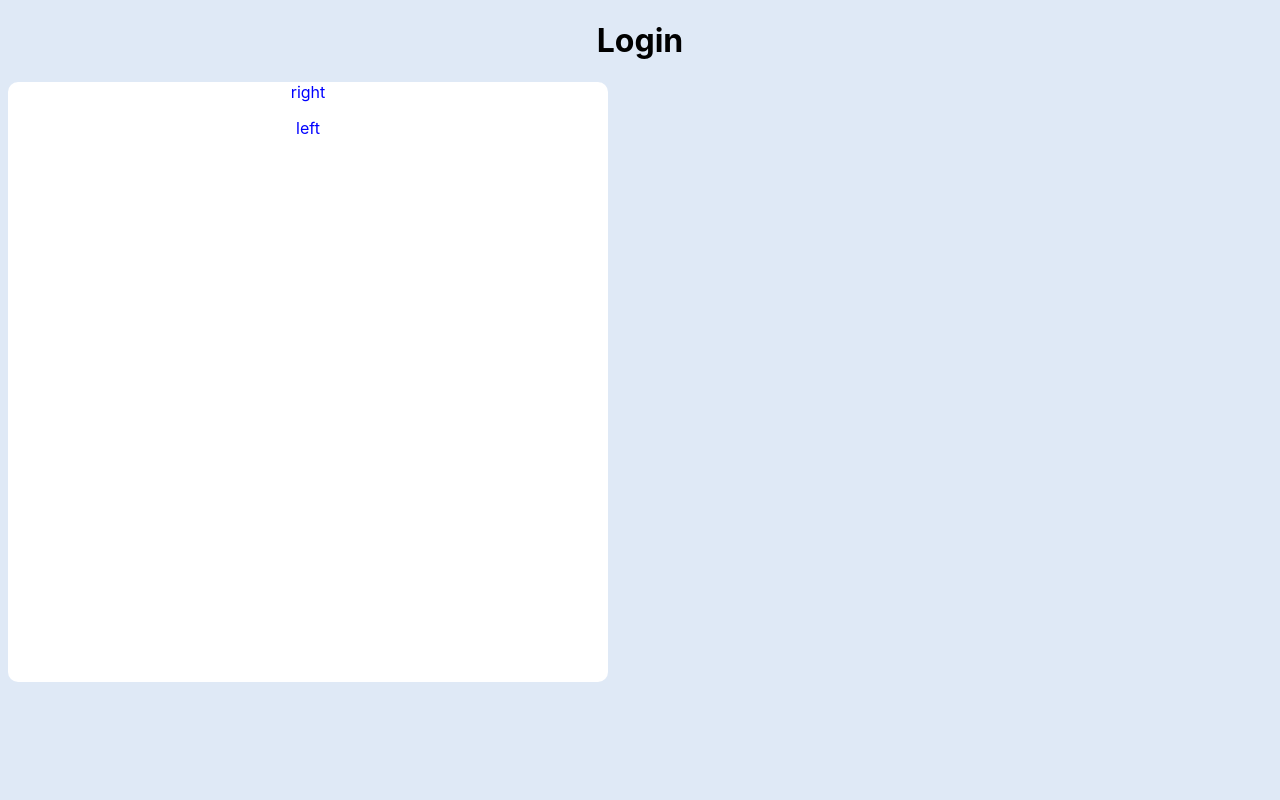
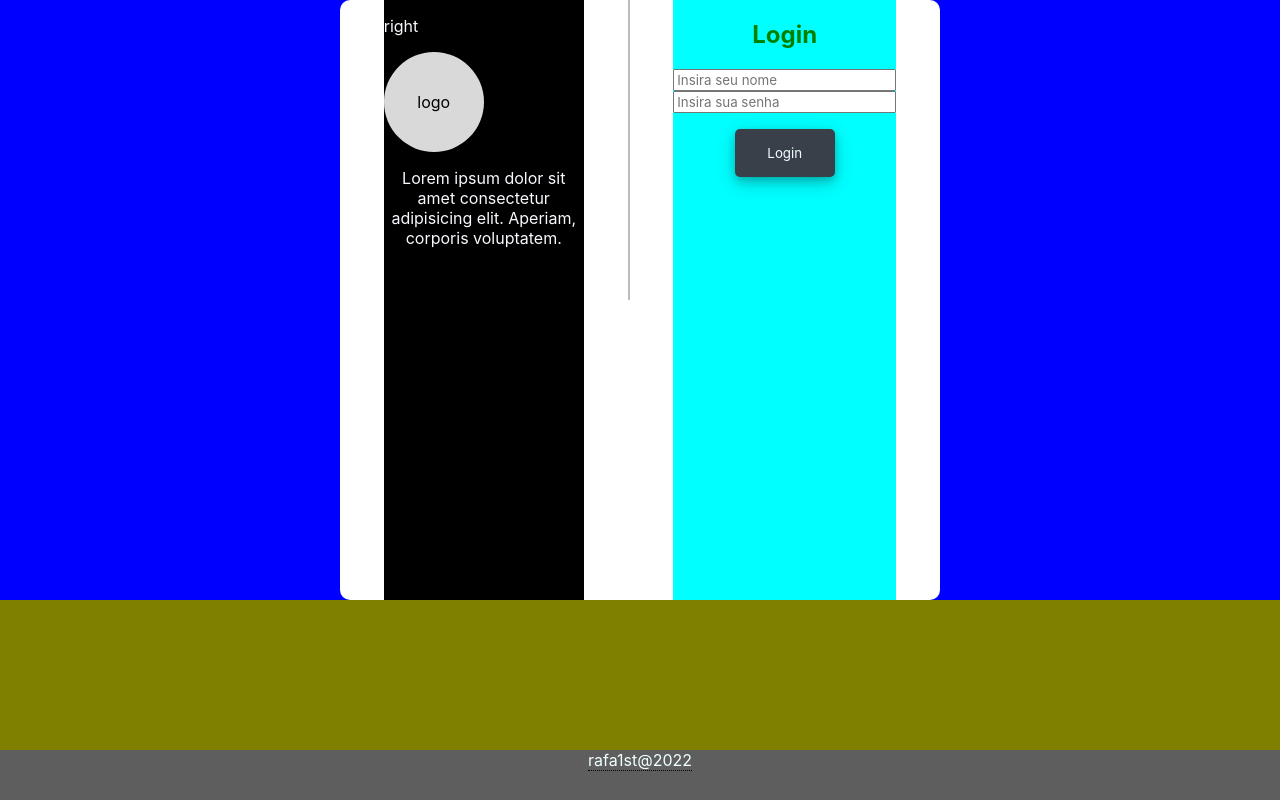
Before and after one commit to rafa1st/vite-boleto, a React (Vite) app: page / in a window 1280 px wide. Shown: the top 800 px of the page. Built offline with nearby package versions, Linux system fonts and the light colour scheme.

Commit message:
last commit

```diff
--- a/package.json
+++ b/package.json
@@ -8,8 +8,10 @@
     "preview": "vite preview"
   },
   "dependencies": {
+    "feather-icons-react": "^0.6.2",
     "react": "^18.0.0",
-    "react-dom": "^18.0.0"
+    "react-dom": "^18.0.0",
+    "react-feather": "^2.0.10"
   },
   "devDependencies": {
     "@types/react": "^18.0.25",
--- a/src/components/login/Login.css
+++ b/src/components/login/Login.css
@@ -1,18 +1,64 @@
-body {
-    background-color: #dfe9f6;
-    font-family: 'Lucida Sans', 'Lucida Sans Regular', 'Lucida Grande', 'Lucida Sans Unicode', Geneva, Verdana, sans-serif;
+.login {
+  background-color: blue;
 }
 
-h1 {
+.login-frame {
+  box-sizing: border-box;
+  border-radius: 10px;
+  height: 600px;
+  width: 600px;
+  margin: auto;
+  background-color: #fff;
+  text-align: center;
+  color: blue;
+  display: flex;
+  flex-direction: row;
+  justify-content: space-evenly;
+}
+
+.right-side {
+  background-color: black;
+  color: ghostwhite;
+}
+
+.center-line {
+  border-left: 2px solid #bbb;
+  height: 300px;
+  align-items: center;
+
+}
+
+.left-side {
+  background-color: aqua;
+  color: green;
+}
+
+.logo {
+    /* box-sizing: border-box; */
+    width: 100px;
+    height: 100px;
+    border-radius: 100%;
+    background-color: #d9d9d9;
+    color: #000;
+    display: flex;
+    align-items: center;
+    justify-content: center;
+}
+
+.right-side p {
+    text-align: center;
+    width: 200px;
+    display: flex;
+    align-items: center;
     text-align: center;
 }
 
-.login-frame {
-    box-sizing: border-box;
-    border-radius: 10px;
-    height: 600px;
-    width: 600px;
-    background-color: #fff;
-    text-align: center;
-    color: blue;
+form {
+    display: flex;
+    flex-direction: column;
+    justify-content: space-evenly;
+    align-items: center;
+    justify-content: center;
+
+
 }
--- a/src/components/login/Login.tsx
+++ b/src/components/login/Login.tsx
@@ -1,23 +1,32 @@
 
-import '../login/Login.css'
+import "../login/Login.css";
 
-export default function Login () {
+export default function Login() {
+  return (
+    <div className="login">
+      <div className="login-frame">
+        <section className="right-side">
+          <p>right</p>
+          <div className="logo">logo</div>
+          <p>
+            Lorem ipsum dolor sit amet consectetur adipisicing elit. Aperiam,
+            corporis voluptatem.
+          </p>
+        </section>
 
-return (
-    <div>
-        <h1>Login</h1>
-        <div className="login-frame">
-            <span className='right-side'>
-                <p>right</p>
-            </span>
+        <div className="center-line" />
 
-            <span className='left-side'>
-                <p>left</p>
-            </span>
+        <section className="left-side">
+            <h1>Login</h1>
+            <form action="">
+                <input type="text" placeholder="Insira seu nome"/>
+                <input type="password" name="password" id="password" placeholder="Insira sua senha"/>
+                <button>Login</button>
+            </form>
 
-        </div>
 
+        </section>
+      </div>
     </div>
-)
-
+  );
 }
--- a/src/styles/App.css
+++ b/src/styles/App.css
@@ -1,3 +1,6 @@
 body {
-    height: 80vh;
+    margin: auto;
+    padding: 0;
+    background-color: olive;
+    height: 1000px;
 }
--- a/src/styles/FooterPage.css
+++ b/src/styles/FooterPage.css
@@ -2,6 +2,10 @@ footer {
   background-color: #5e5e5e;
   color: azure;
   text-align: center;
+  height: 50px;
+  position: -webkit-sticky;
+  position: sticky;
+  bottom: 0;
 }
 
 a:link {
@@ -26,14 +30,14 @@ a:visited {
 
 .tooltip .tooltip-text {
   visibility: hidden;
-  width: 120px;
-  background-color: #000;
+  width: 130px;
+  background-color: #56547c;
   color: azure;
   text-align: center;
   border-radius: 6px;
   padding: 5px 0;
+  z-index: 1;
   position: absolute;
-  z-index: 1;
   bottom: 150%;
   left: 50%;
   margin-left: -60px;
@@ -47,7 +51,7 @@ a:visited {
   margin-left: -5px;
   border-width: 5px;
   border-style: solid;
-  border-color: #000 transparent transparent transparent;
+  border-color: #56547c transparent transparent transparent;
 }
 
 .tooltip:hover .tooltip-text {
--- a/src/styles/Header.css
+++ b/src/styles/Header.css
@@ -3,6 +3,7 @@ header {
   margin: 0;
   background-color: #dfe9f6;
   color: darkslategray;
+  height: 50px;
 }
 .nav-bar {
   background-color: #cfa8e0;
@@ -16,7 +17,6 @@ header {
   background-color: #7e1f1c;
   text-align: center;
   min-width: 5vw;
-  height: 50px;
   cursor: pointer;
 }
 
```
Also changed, not shown: 1 other file (tests, documents, lock files or other folders).
